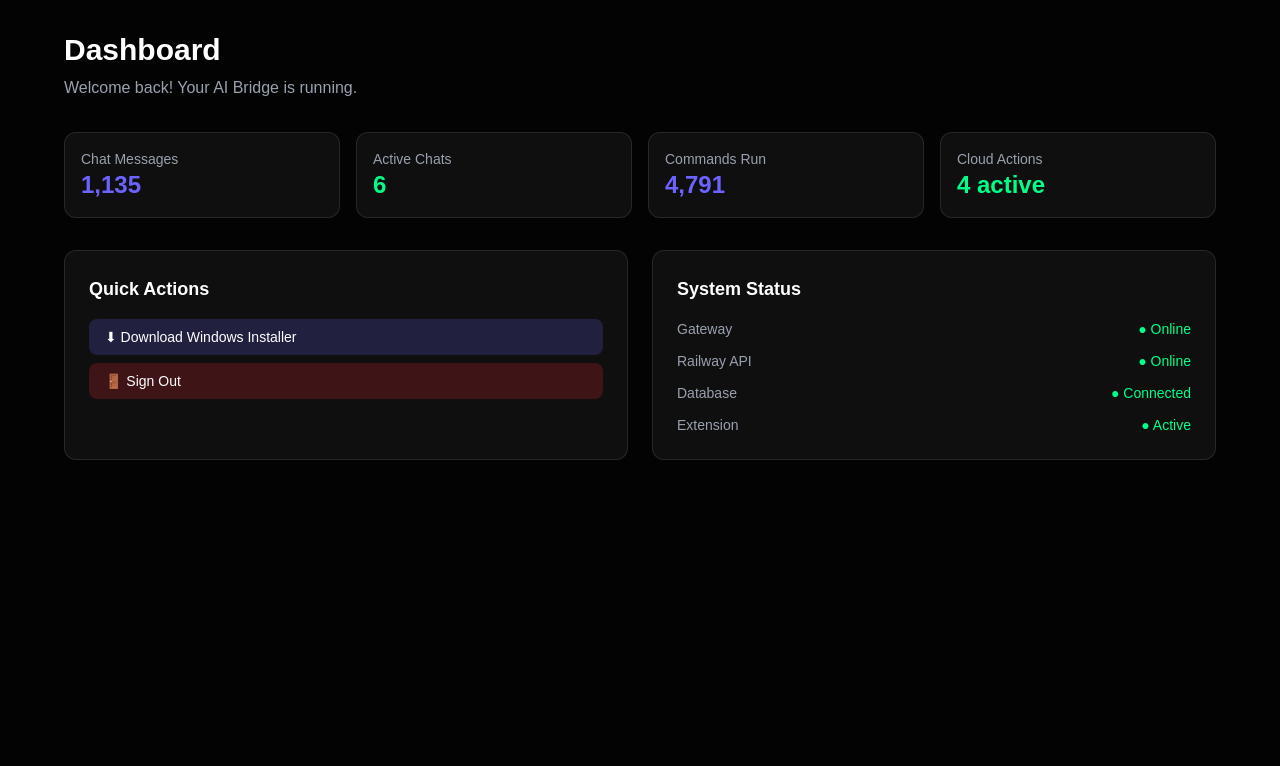
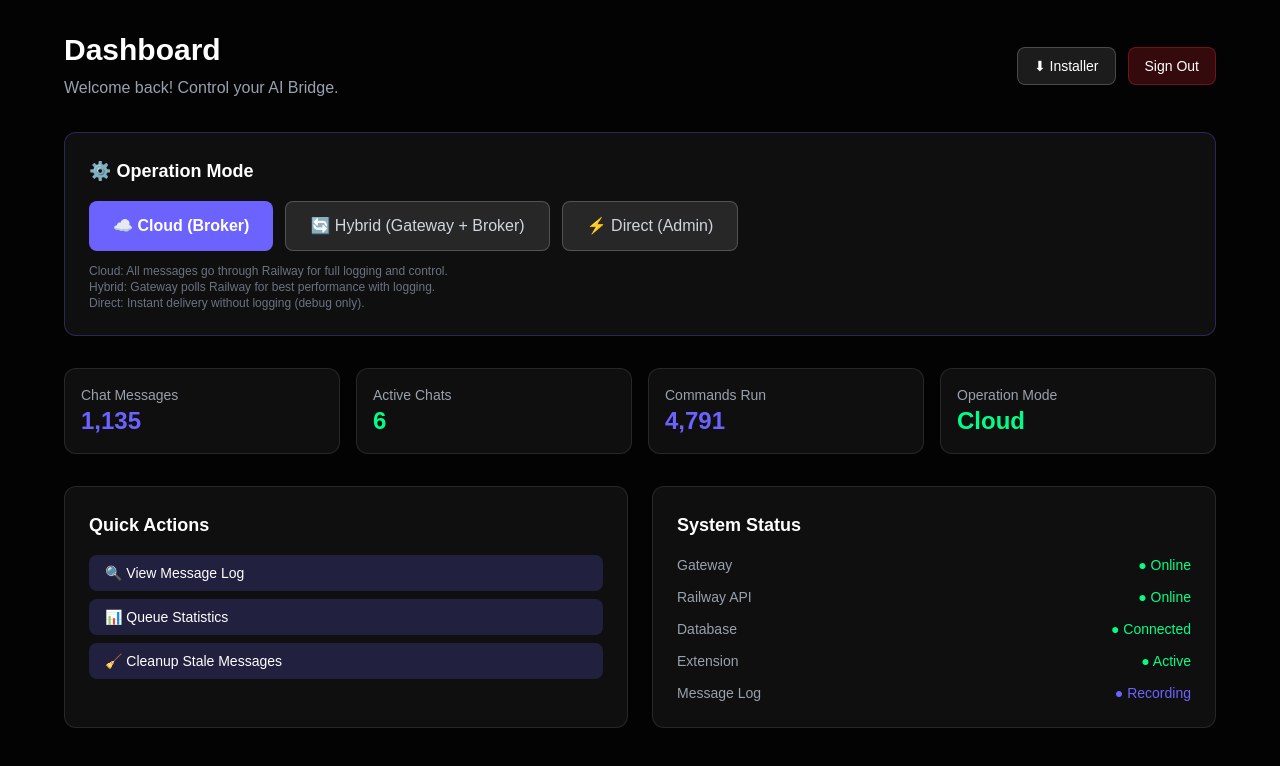
Before and after one commit to HelpUSA/nexosai-frontend, a Next.js app: page /dashboard in a window 1280 px wide. Shown: the top 766 px of the page. Built offline with nearby package versions, Linux system fonts and the light colour scheme.

Commit message:
Add operation mode toggle to dashboard

```diff
--- a/src/app/dashboard/page.tsx
+++ b/src/app/dashboard/page.tsx
@@ -1,12 +1,42 @@
-// NexosAI Dashboard - Post-login page
+// NexosAI Dashboard - Post-login with Mode Toggle
 
 export default function DashboardPage() {
  return (
  <main className="min-h-screen bg-[#030303] text-white p-8">
  <div className="max-w-6xl mx-auto">
+ <div className="flex justify-between items-center mb-8">
+ <div>
  <h1 className="text-3xl font-bold mb-2">Dashboard</h1>
- <p className="text-gray-400 mb-8">Welcome back! Your AI Bridge is running.</p>
+ <p className="text-gray-400">Welcome back! Control your AI Bridge.</p>
+ </div>
+ <div className="flex gap-3">
+ <a href="/download" className="px-4 py-2 bg-white/10 border border-white/20 rounded-lg text-sm hover:bg-white/20 transition">⬇ Installer</a>
+ <a href="/api/auth/signout" className="px-4 py-2 bg-red-500/20 border border-red-500/30 rounded-lg text-sm hover:bg-red-500/30 transition">Sign Out</a>
+ </div>
+ </div>
 
+ {/* Mode Toggle */}
+ <div className="bg-white/5 border border-[#6c63ff]/30 rounded-xl p-6 mb-8">
+ <h2 className="text-lg font-semibold mb-4">⚙️ Operation Mode</h2>
+ <div className="flex gap-3">
+ <button className="px-6 py-3 bg-[#6c63ff] text-white rounded-lg font-semibold">
+ ☁️ Cloud (Broker)
+ </button>
+ <button className="px-6 py-3 bg-white/10 border border-white/20 text-gray-300 rounded-lg hover:bg-white/20 transition">
+ 🔄 Hybrid (Gateway + Broker)
+ </button>
+ <button className="px-6 py-3 bg-white/10 border border-white/20 text-gray-300 rounded-lg hover:bg-white/20 transition">
+ ⚡ Direct (Admin)
+ </button>
+ </div>
+ <p className="text-xs text-gray-500 mt-3">
+ Cloud: All messages go through Railway for full logging and control.<br/>
+ Hybrid: Gateway polls Railway for best performance with logging.<br/>
+ Direct: Instant delivery without logging (debug only).
+ </p>
+ </div>
+
+ {/* Stats */}
  <div className="grid grid-cols-1 md:grid-cols-2 lg:grid-cols-4 gap-4 mb-8">
  <div className="bg-white/5 border border-white/10 rounded-xl p-4">
  <p className="text-gray-400 text-sm">Chat Messages</p>
@@ -21,17 +51,19 @@ export default function DashboardPage() {
  <p className="text-2xl font-bold text-[#6c63ff]">4,791</p>
  </div>
  <div className="bg-white/5 border border-white/10 rounded-xl p-4">
- <p className="text-gray-400 text-sm">Cloud Actions</p>
- <p className="text-2xl font-bold text-[#00ff88]">4 active</p>
+ <p className="text-gray-400 text-sm">Operation Mode</p>
+ <p className="text-2xl font-bold text-[#00ff88]">Cloud</p>
  </div>
  </div>
 
+ {/* Quick Actions */}
  <div className="grid grid-cols-1 lg:grid-cols-2 gap-6">
  <div className="bg-white/5 border border-white/10 rounded-xl p-6">
  <h2 className="text-lg font-semibold mb-4">Quick Actions</h2>
  <div className="space-y-2">
- <a href="/download" className="block px-4 py-2 bg-[#6c63ff]/20 hover:bg-[#6c63ff]/30 rounded-lg text-sm transition">⬇ Download Windows Installer</a>
- <a href="/api/auth/signout" className="block px-4 py-2 bg-red-500/20 hover:bg-red-500/30 rounded-lg text-sm transition">🚪 Sign Out</a>
+ <button className="w-full text-left px-4 py-2 bg-[#6c63ff]/20 hover:bg-[#6c63ff]/30 rounded-lg text-sm transition">🔍 View Message Log</button>
+ <button className="w-full text-left px-4 py-2 bg-[#6c63ff]/20 hover:bg-[#6c63ff]/30 rounded-lg text-sm transition">📊 Queue Statistics</button>
+ <button className="w-full text-left px-4 py-2 bg-[#6c63ff]/20 hover:bg-[#6c63ff]/30 rounded-lg text-sm transition">🧹 Cleanup Stale Messages</button>
  </div>
  </div>
  <div className="bg-white/5 border border-white/10 rounded-xl p-6">
@@ -41,6 +73,7 @@ export default function DashboardPage() {
  <div className="flex justify-between"><span className="text-gray-400">Railway API</span><span className="text-[#00ff88]">● Online</span></div>
  <div className="flex justify-between"><span className="text-gray-400">Database</span><span className="text-[#00ff88]">● Connected</span></div>
  <div className="flex justify-between"><span className="text-gray-400">Extension</span><span className="text-[#00ff88]">● Active</span></div>
+ <div className="flex justify-between"><span className="text-gray-400">Message Log</span><span className="text-[#6c63ff]">● Recording</span></div>
  </div>
  </div>
  </div>
```
